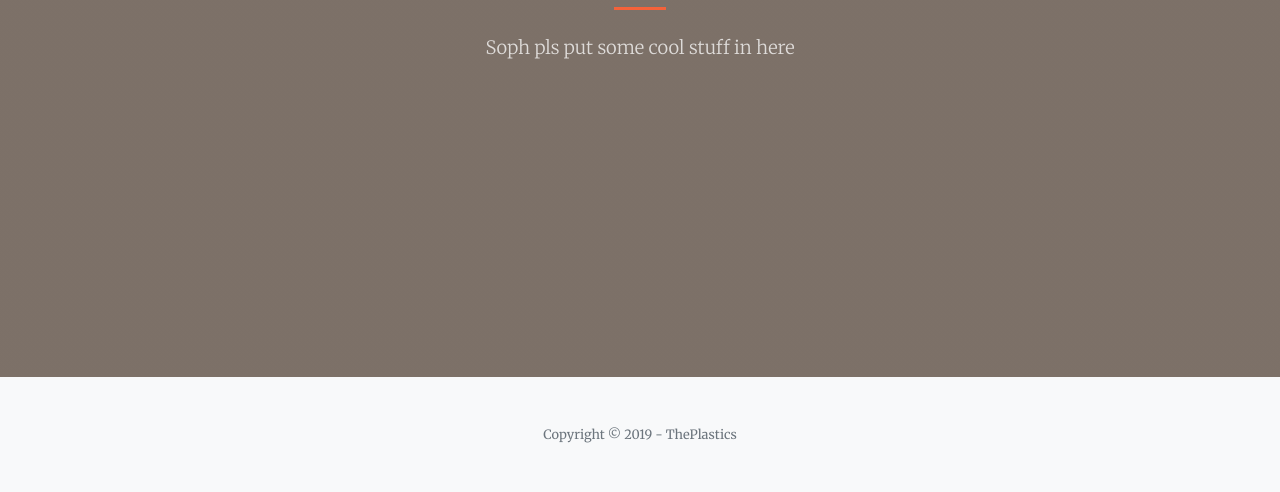
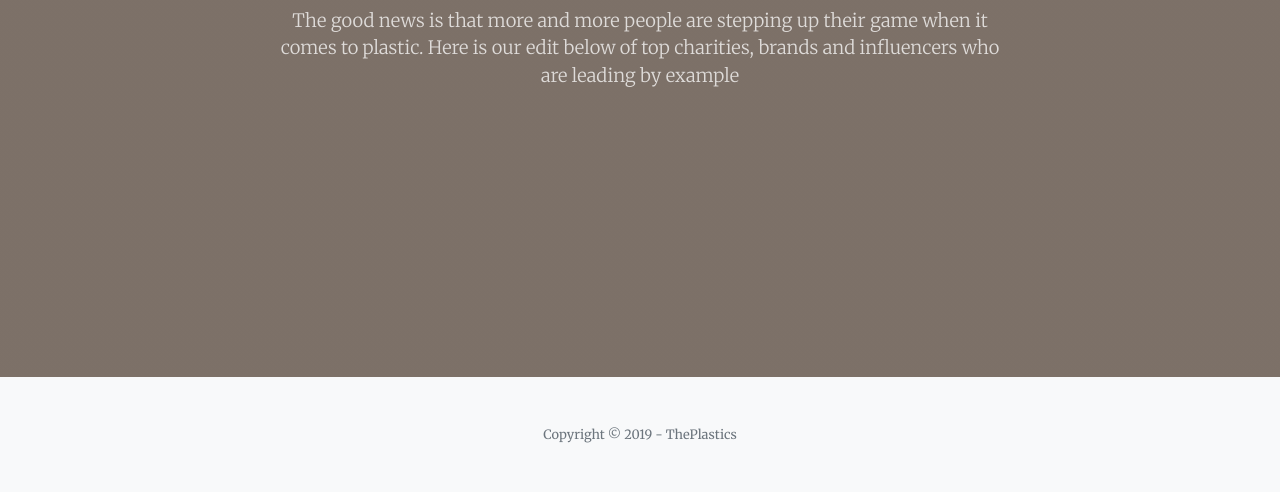
Before and after one commit to alsawyer94/plastics-site, a website with bundled scripts: page contact.page.html in a window 1280 px wide. Shown: the part 423-915 px from the top of the page. Built offline with nearby package versions, Linux system fonts and the light colour scheme.

Commit message:
Contact Page Copy Addition

```diff
--- a/contact.page.html
+++ b/contact.page.html
@@ -54,7 +54,7 @@
           <hr class="divider my-4">
         </div>
         <div class="col-lg-8 align-self-baseline">
-          <p class="text-white-75 font-weight-light mb-5">Soph pls put some cool stuff in here</p>
+          <p class="text-white-75 font-weight-light mb-5">The good news is that more and more people are stepping up their game when it comes to plastic. Here is our edit below of top charities, brands and influencers who are leading by example</p>
         </div>
       </div>
     </div>
```
